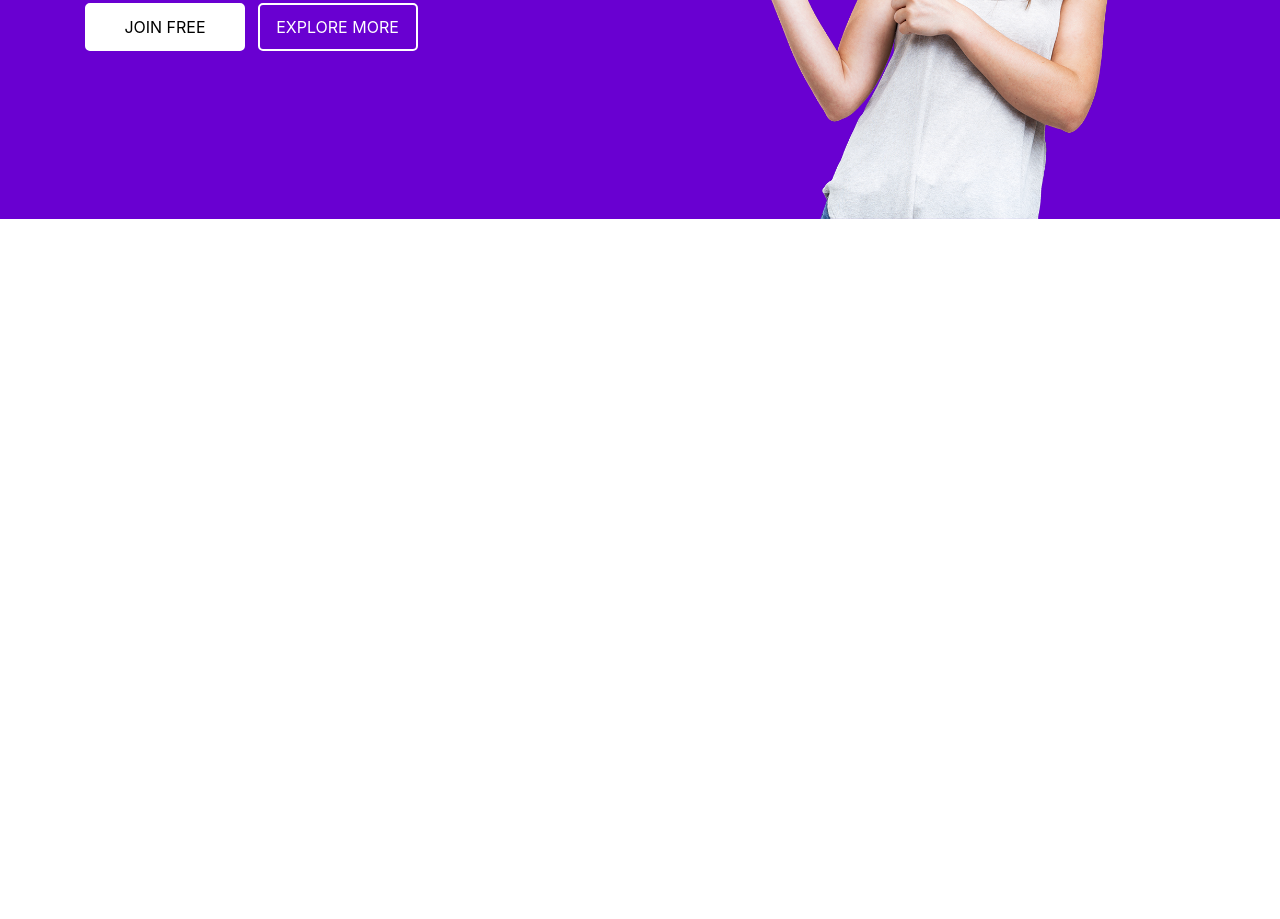
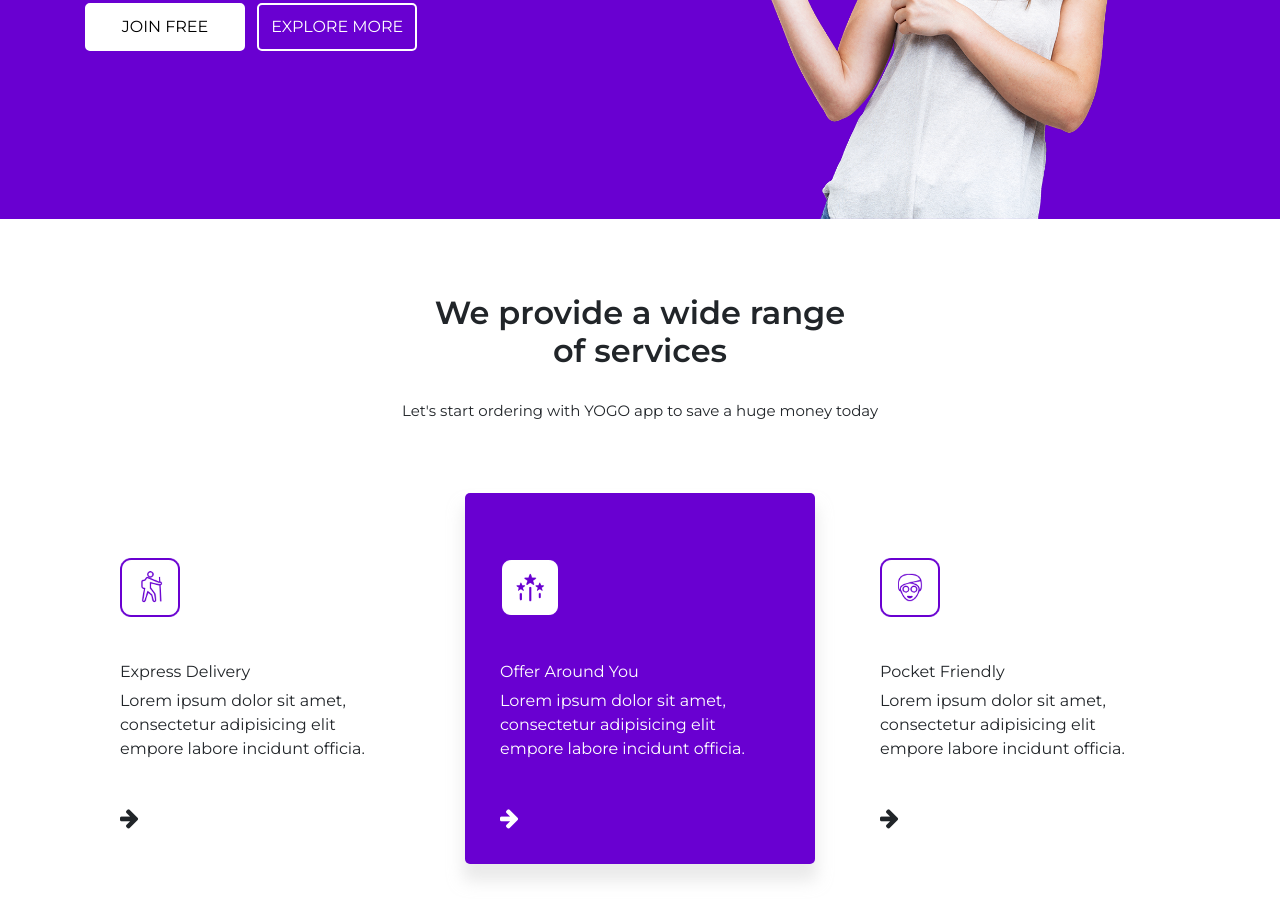
Before and after one commit to Tyro-A/YOGO, a plain HTML site: page index.html in a window 1280 px wide. Shown: the part 473-1392 px from the top of the page. Before the commit the page ends 800 px from the top, so only its background shows below. Drawn offline with nearby package versions, Linux system fonts and the light colour scheme.

Commit message:
Added service section with hover effect

```diff
--- a/css/style.css
+++ b/css/style.css
@@ -4,10 +4,11 @@
 * {
     margin: 0;
     padding: 0;
+    font-family: 'Montserrat', sans-serif;
 }
 
 /*=================================
-        Header
+        Header/Banner
 ===================================*/
 
 .header {
@@ -90,3 +91,58 @@
     color: #000 !important;
     margin-right: 5px;
 }
+
+/*=================================
+        Services
+===================================*/
+.service {
+    margin: 75px 0;
+}
+.title {
+    text-align: center;
+    font-weight: bold;
+    margin-bottom: 30px;
+}
+.subtitle {
+    text-align: center;
+    margin-bottom: 70px;
+    font-size: 15px;
+}
+.service-box {
+    padding: 0 35px;
+    cursor: pointer;
+    margin-bottom: 10x;
+    transition: .6s;
+}
+.service-box img {
+    width: 60px;
+    margin-top: 65px;
+    margin-bottom: 45px;
+}
+.servicebox h6 {
+    margin-bottom: 40px;
+    font-weight: bold;
+}
+.servicebox p {
+    font-size: 14px;
+    color: #808080;
+}
+.fa-arrow-right {
+    font-size: 22px !important;
+    margin-top: 30px;
+    margin-bottom: 35px;
+    cursor: pointer;
+}
+.service-box:hover, .active-service {
+    background: #6900d1;
+    border-radius: 5px;
+    color: #fff !important;
+    box-shadow: 0 15px 15px 2px rgba(213,213,213,0.5);
+}
+.service-box:hover p {
+    color: #fff;
+}
+.active-service p {
+    color: #fff;
+
+}
--- a/index.html
+++ b/index.html
@@ -33,6 +33,7 @@
 
 <body>
 
+    <!-- Banner/Home  -->
     <section class="header">
         <div class="container">
 
@@ -75,11 +76,45 @@
                     <img src="img/home-pic.png" class="img-fluid">
                 </div>
             </div>
-
-
         </div>
     </section>
+    <!-- Banner/Home Ends-->
 
+    <!-- Services -->
+    <section class="service">
+        <div class="container">
+            <h2 class="title">We provide a wide range <br> of services</h2>
+            <p class="subtitle">Let's start ordering with YOGO app to save a huge money today</p>
+            <div class="row">
+                <div class="col-md-4">
+                    <div class="service-box">
+                        <img src="img/Icon-1.png">
+                        <h6>Express Delivery</h6>
+                        <p>Lorem ipsum dolor sit amet, consectetur adipisicing elit empore labore incidunt officia.</p>
+                        <i class="fa fa-arrow-right"></i>
+                    </div>
+                </div>
+                <div class="col-md-4">
+                    <div class="service-box active-service">
+                        <img src="img/Icon-2.png">
+                        <h6>Offer Around You</h6>
+                        <p>Lorem ipsum dolor sit amet, consectetur adipisicing elit empore labore incidunt officia.</p>
+                        <i class="fa fa-arrow-right"></i>
+                    </div>
+                </div>
+                <div class="col-md-4">
+                    <div class="service-box">
+                        <img src="img/Icon-3.png">
+                        <h6>Pocket Friendly</h6>
+                        <p>Lorem ipsum dolor sit amet, consectetur adipisicing elit empore labore incidunt officia.</p>
+                        <i class="fa fa-arrow-right"></i>
+                    </div>
+                </div>
+
+            </div>
+        </div>
+    </section>
+    <!-- Services Ends-->
 
 
     <!-- Bootstrap/JQuery  -->
```
